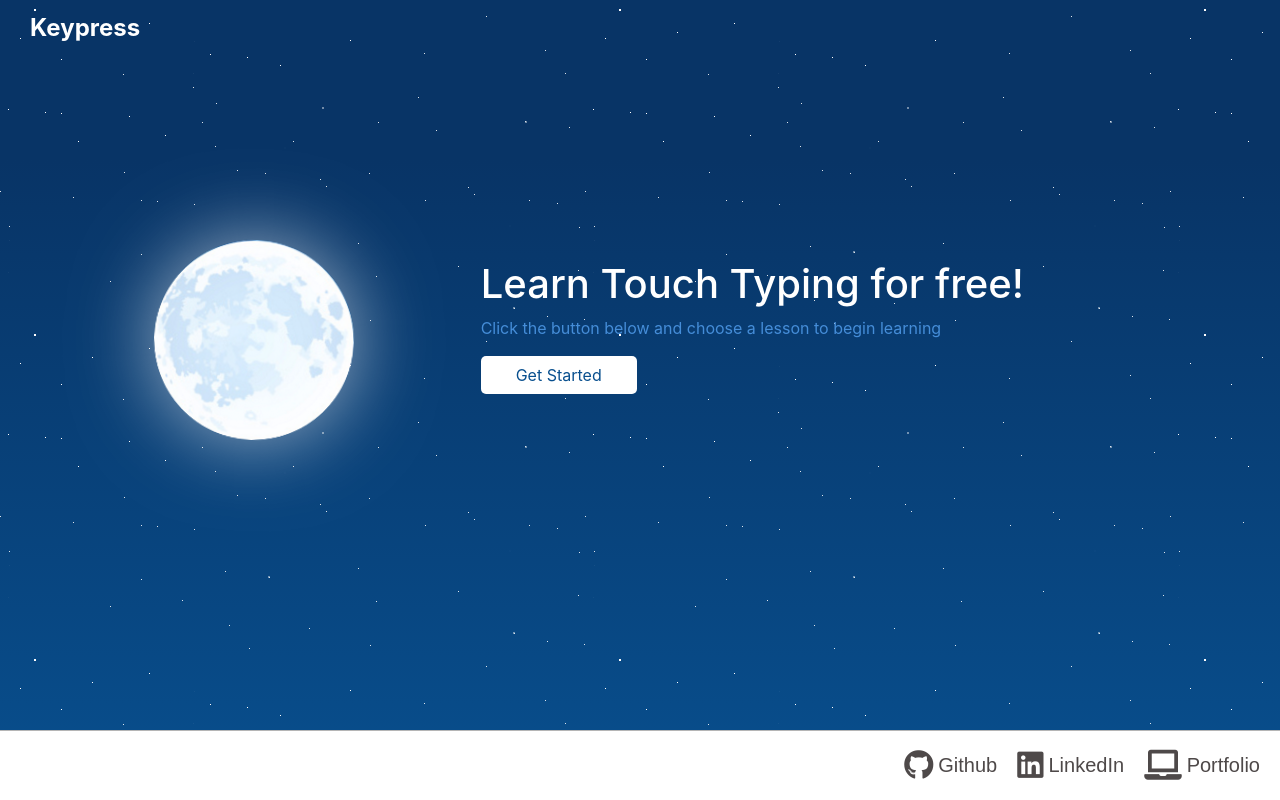
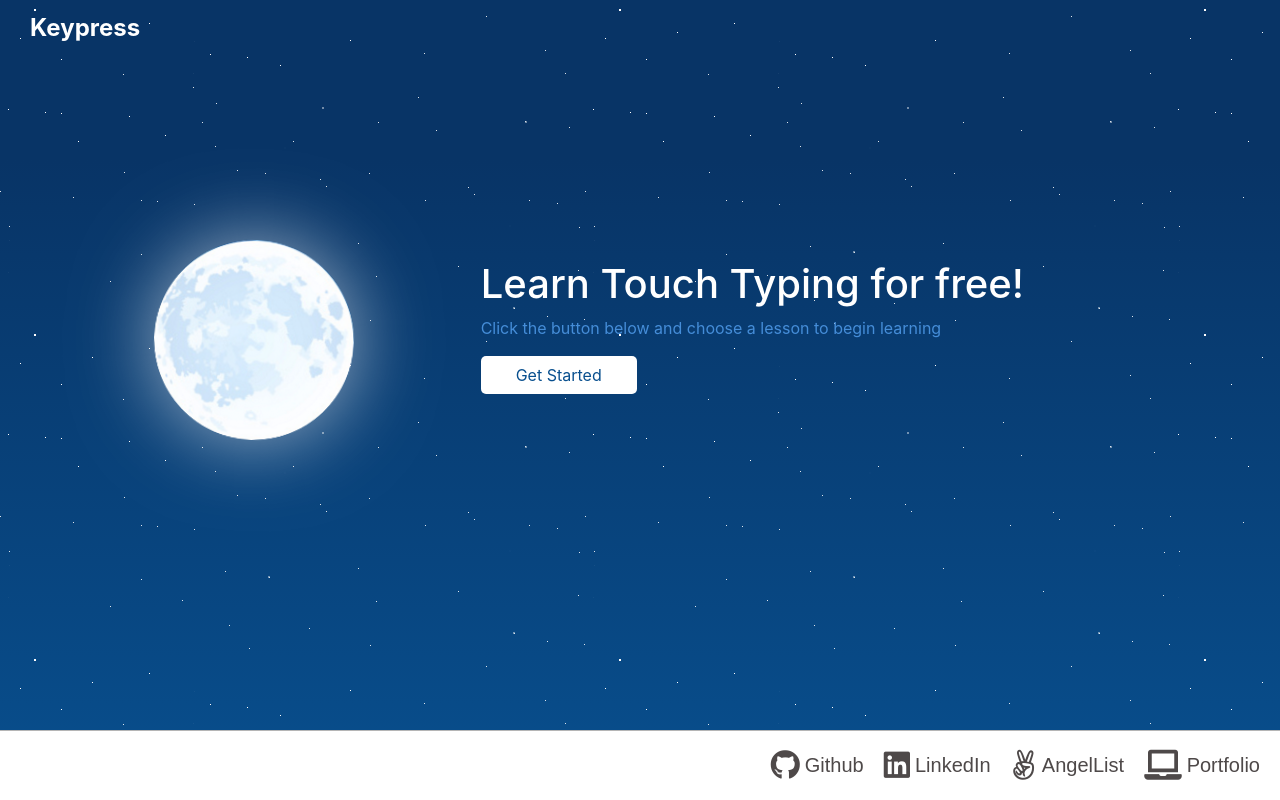
Before and after one commit to carlosarias1992/keypress, a website built with webpack: page index.html in a window 1280 px wide. Built offline with nearby package versions, Linux system fonts and the light colour scheme.

Commit message:
Add AngelList link

```diff
--- a/assets/css/lessons.css
+++ b/assets/css/lessons.css
@@ -184,7 +184,7 @@ pre {
     margin-right: 5px;
 }
 
-.fa-github, .fa-linkedin, .fa-laptop {
+.fa-github, .fa-linkedin, .fa-laptop, .fa-angellist {
     font-size: 30px;
 }
 
--- a/index.html
+++ b/index.html
@@ -32,6 +32,11 @@
                 </a>
             </li>
             <li>
+                <a target="_blank" href="https://angel.co/carlosar1219">
+                    <i class="fab fa-angellist"></i> AngelList
+                </a>
+            </li>
+            <li>
                 <a target="_blank" href="http://carlos-arias.me">
                     <i class="fas fa-laptop"></i> Portfolio
                 </a>
```
